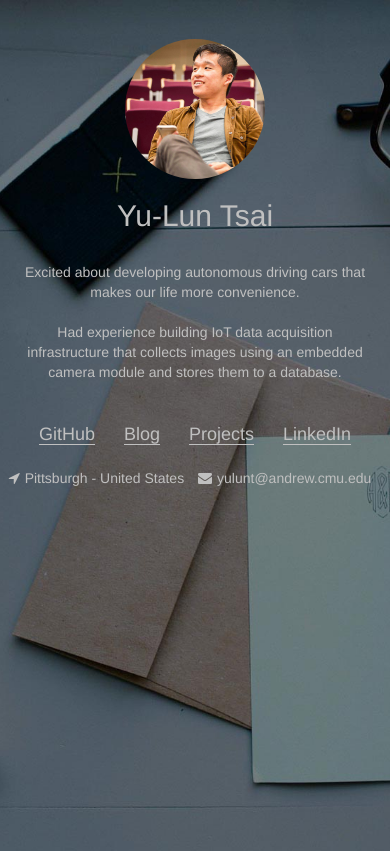
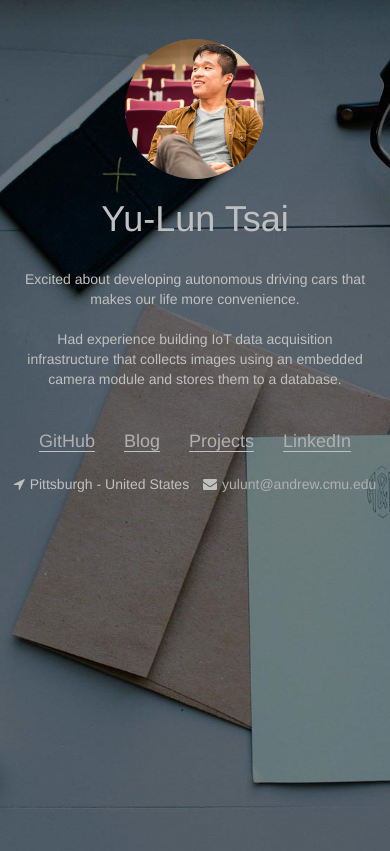
Before and after one commit to stormysun513/stormysun513.github.io, a Jekyll site: the page built from index.html, in a window 390 px wide. Shown: the top 851 px of the page. Built offline with Jekyll 4.4.1, drawn with Linux system fonts in a browser that asks for light colours.

Commit message:
adjust sidebar item color

```diff
--- a/css/yulunt.css
+++ b/css/yulunt.css
@@ -43,9 +43,6 @@
     width: 140px;
     border-radius: 50%;
 }
-/* .intro-summary { */
-/*     margin-top: 20px; */
-/* } */
 .menu {
     margin-top: 40px;
     font-size: 14px;
@@ -64,22 +61,23 @@
 .footer-text {
     display: inline-block;
     vertical-align: top;
-    margin-right: 10px;
+    margin-left: 5px;
+    margin-right: 5px;
 }
 
 .menu a,
 .sidebar-nav a,
 .footer-text a {
-    color: #c0c0c0;
+    color: #b0b0b0;
 }
 .menu a:hover,
 .sidebar-nav a:hover,
 .footer-text a:hover {
     text-decoration: none;
-    color: #eee;
+    color: #fff;
 }
 .sidebar-nav .not-active {
-    color: #eee;
+    color: #fff;
 }
 
 .footer-text i {
@@ -217,7 +215,10 @@
     .mobile-hide {
         display: none;
     }
-    .summary {
+    .intro-content h2 {
+        font-size: 36px;
+    }
+    .intro-content .summary {
         margin-top: 30px;
         margin-right: 5%;
         margin-left: 5%;
```
